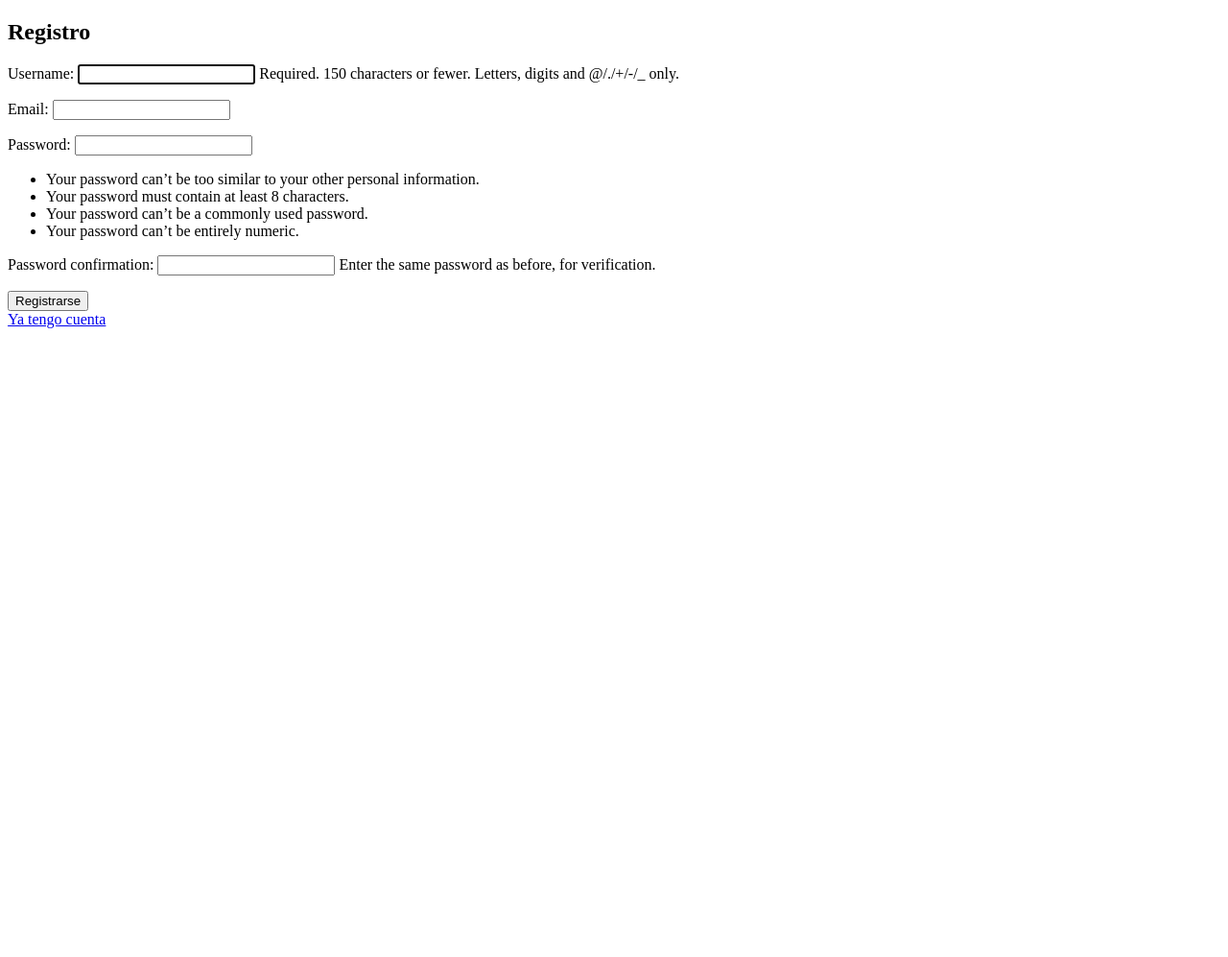
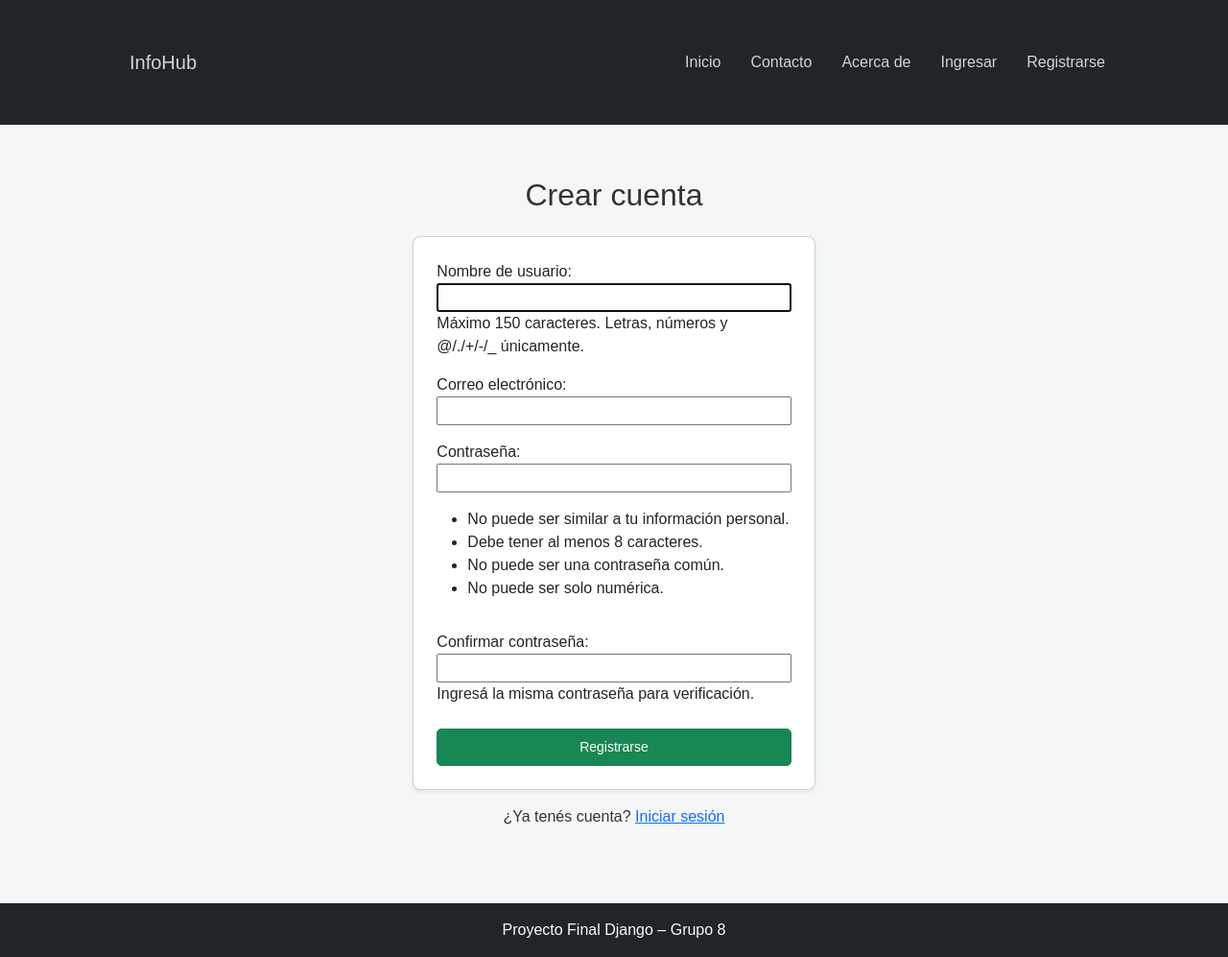
Before and after one commit to KevinBizjan/infohub-django, a Django app: page /accounts/register/ in a window 1280 px wide. Shown: the whole page at 96% size. Before the commit the page ends 342 px from the top, so only its background shows below. Run offline with Django 5.2, Linux system fonts and the light colour scheme.

Commit message:
Refactor settings, forms, and templates for improved security and user experience

```diff
--- a/core/forms.py
+++ b/core/forms.py
@@ -32,7 +32,33 @@ class ContactForm(forms.Form):
     )
 
 class RegisterForm(UserCreationForm):
-    email = forms.EmailField()
+    username = forms.CharField(
+        label="Nombre de usuario",
+        help_text="Máximo 150 caracteres. Letras, números y @/./+/-/_ únicamente."
+    )
+
+    email = forms.EmailField(
+        label="Correo electrónico"
+    )
+
+    password1 = forms.CharField(
+        label="Contraseña",
+        widget=forms.PasswordInput,
+        help_text="""
+        <ul>
+            <li>No puede ser similar a tu información personal.</li>
+            <li>Debe tener al menos 8 caracteres.</li>
+            <li>No puede ser una contraseña común.</li>
+            <li>No puede ser solo numérica.</li>
+        </ul>
+        """
+    )
+
+    password2 = forms.CharField(
+        label="Confirmar contraseña",
+        widget=forms.PasswordInput,
+        help_text="Ingresá la misma contraseña para verificación."
+    )
 
     class Meta:
         model = User
--- a/core/static/core/style.css
+++ b/core/static/core/style.css
@@ -170,3 +170,7 @@ form textarea,
 form select {
     width: 100%;
 }
+
+input {
+    width: 100%;
+}
--- a/core/templates/core/base.html
+++ b/core/templates/core/base.html
@@ -36,20 +36,21 @@
                     <a class="nav-link" href="{% url 'about' %}">Acerca de</a>
                 </li>
 
-                {% if user.is_staff %}
+                {% if user.is_authenticated %}
+
+                    {% if user.is_staff %}
                         <li class="nav-item">
                             <a class="nav-link text-warning" href="{% url 'create_post' %}">
                                 Nuevo Post
                             </a>
                         </li>
+                    {% endif %}
 
-                    {% if user.is_authenticated %}
                     <li class="nav-item">
                         <span class="nav-link text-light">
                             Hola {{ user.username }}
                         </span>
                     </li>
-                    {% endif %}
 
                     <li class="nav-item">
                         <form method="post" action="{% url 'logout' %}">
@@ -62,6 +63,7 @@
                     </li>
 
                 {% else %}
+
                     <li class="nav-item">
                         <a class="nav-link" href="{% url 'login' %}">Ingresar</a>
                     </li>
@@ -69,6 +71,7 @@
                     <li class="nav-item">
                         <a class="nav-link" href="{% url 'register' %}">Registrarse</a>
                     </li>
+
                 {% endif %}
 
             </ul>
--- a/core/templates/core/contact_success.html
+++ b/core/templates/core/contact_success.html
@@ -1,4 +1,4 @@
-{% extends "base.html" %}
+{% extends "core/base.html" %}
 
 {% block content %}
 <h2>Mensaje enviado</h2>
--- a/core/views.py
+++ b/core/views.py
@@ -88,9 +88,7 @@ def register(request):
     if request.method == 'POST':
         form = RegisterForm(request.POST)
         if form.is_valid():
-            user = form.save(commit=False)
-            user.set_password(form.cleaned_data['password1'])
-            user.save()
+            user = form.save()
             login(request, user)
             return redirect('home')
     else:
--- a/templates/registration/register.html
+++ b/templates/registration/register.html
@@ -1,18 +1,30 @@
-<!DOCTYPE html>
-<html lang="es">
-<head>
-    <meta charset="UTF-8">
-    <title>Registro</title>
-</head>
-<body>
-<h2>Registro</h2>
+{% extends "core/base.html" %}
 
-<form method="post">
-    {% csrf_token %}
-    {{ form.as_p }}
-    <button type="submit">Registrarse</button>
-</form>
+{% block title %}Registro{% endblock %}
 
-<a href="{% url 'login' %}">Ya tengo cuenta</a>
-</body>
-</html>
+{% block content %}
+<div class="row justify-content-center">
+    <div class="col-md-5">
+
+        <h2 class="mb-4 text-center">Crear cuenta</h2>
+
+        <form method="post" class="card p-4 shadow-sm">
+            {% csrf_token %}
+
+            {{ form.as_p }}
+
+            <button type="submit" class="btn btn-success w-100 mt-2">
+                Registrarse
+            </button>
+        </form>
+
+        <div class="text-center mt-3">
+            <p class="mb-0">
+                ¿Ya tenés cuenta?
+                <a href="{% url 'login' %}">Iniciar sesión</a>
+            </p>
+        </div>
+
+    </div>
+</div>
+{% endblock %}
```
Also changed, not shown: config/settings.py (+17 -2 lines), core/templates/core/home.html (+14 -5 lines), templates/registration/login.html (+28 -15 lines).
